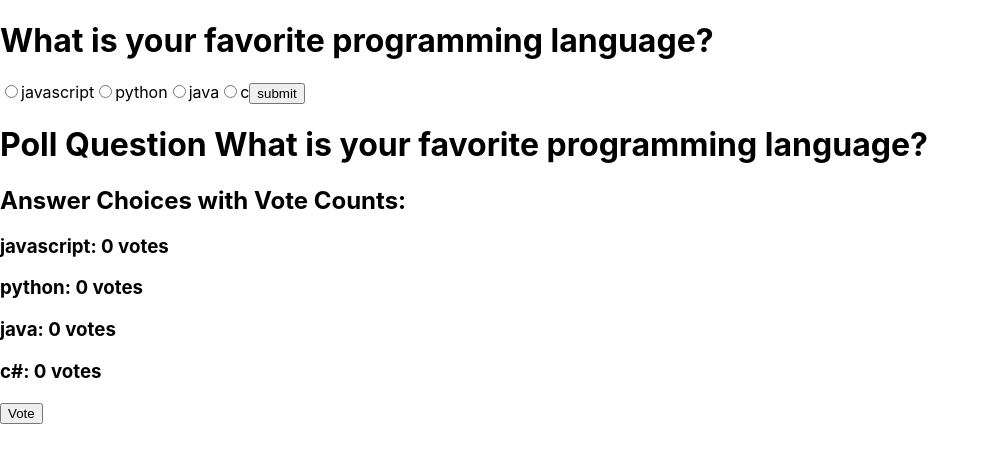
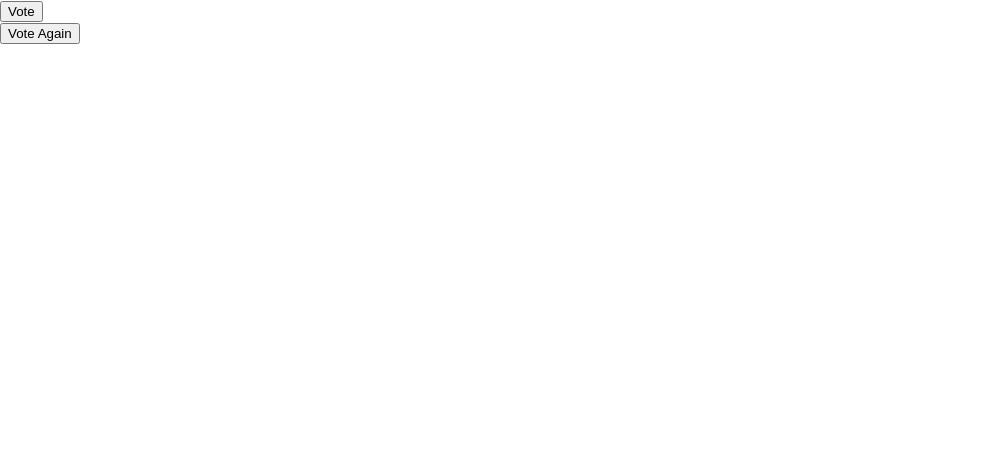
Before and after one commit to NaveedAhmed55/ead_exam, a React (Create React App) app in the folder task_A/: page / in a window 1280 px wide. Shown: the top 462 px of the page, without its empty margins (0-990 px from the left). Built offline with nearby package versions, Linux system fonts and the light colour scheme.

Commit message:
thank you message

```diff
--- a/task_A/src/App.js
+++ b/task_A/src/App.js
@@ -7,7 +7,6 @@ function App() {
     <div>
         <AppProvider>
            <UserParticipation/>
-           <PollDisplay/>
            <AnotherUserParticipation/>
         </AppProvider>
     </div>
--- a/task_A/src/components/AnotherUserParticipation.js
+++ b/task_A/src/components/AnotherUserParticipation.js
@@ -3,8 +3,7 @@ import React from 'react'
 function AnotherUserParticipation(props) {
   return (
     <div>
-      {}
-      <button>Vote</button>
+      <button>Vote Again</button>
     </div>
   )
 }
--- a/task_A/src/components/PollDisplay.js
+++ b/task_A/src/components/PollDisplay.js
@@ -1,10 +1,14 @@
-import React from 'react'
+import React,{useState} from 'react'
 import { useContext } from 'react'
 import { AppContext } from './context';
+import ThankYouMessage from './ThankYouMessage';
+
 
 function PollDisplay() {
   const {question,java,python, javascript, c} =useContext(AppContext);
   const {dispatch}=useContext(AppContext)
+  const [displayMessage, setdisplayMessage]= useState(false)
+
   const change=(event)=>{
     dispatch({
         type:event.target.value,
@@ -14,6 +18,7 @@ function PollDisplay() {
   const handleSubmit=(event)=>
   {
      change(event)
+     setdisplayMessage(!displayMessage)
   }
   return (
     <div>
@@ -33,6 +38,7 @@ function PollDisplay() {
       <h3>python: {python} votes</h3>
       <h3>java: {java} votes</h3>
       <h3>c#: {c} votes</h3>
+      {displayMessage && <ThankYouMessage />}
     </div>
   )
 }
--- a/task_A/src/components/UserParticipation.js
+++ b/task_A/src/components/UserParticipation.js
@@ -1,13 +1,16 @@
 import React, { useState } from 'react'
 import ThankYouMessage from './ThankYouMessage';
 import AnotherUserParticipation from './AnotherUserParticipation';
-import { useContext } from 'react';
-import { AppContext } from './context';
+import PollDisplay from './PollDisplay';
 function UseerParticipation() {
-  const [displayMessage, setdisplayMessage]= useState(false)
+  const [displayPoll, setDisplayPoll]= useState(false);
+  const displayPollF=()=>{
+    setDisplayPoll(!displayPoll)
+  }
   return (
     <div>
-      {displayMessage && <ThankYouMessage />}
+      <button onClick={displayPollF}>Vote</button>
+      {displayPoll && <PollDisplay/>}
     </div>
   )
 }
```
